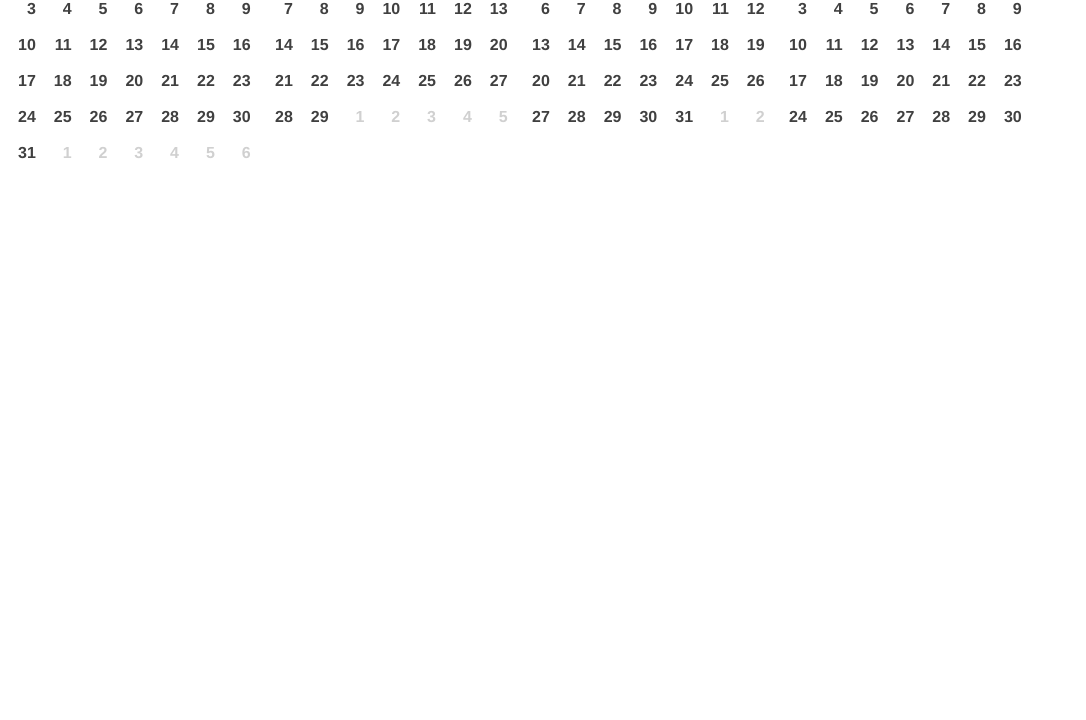
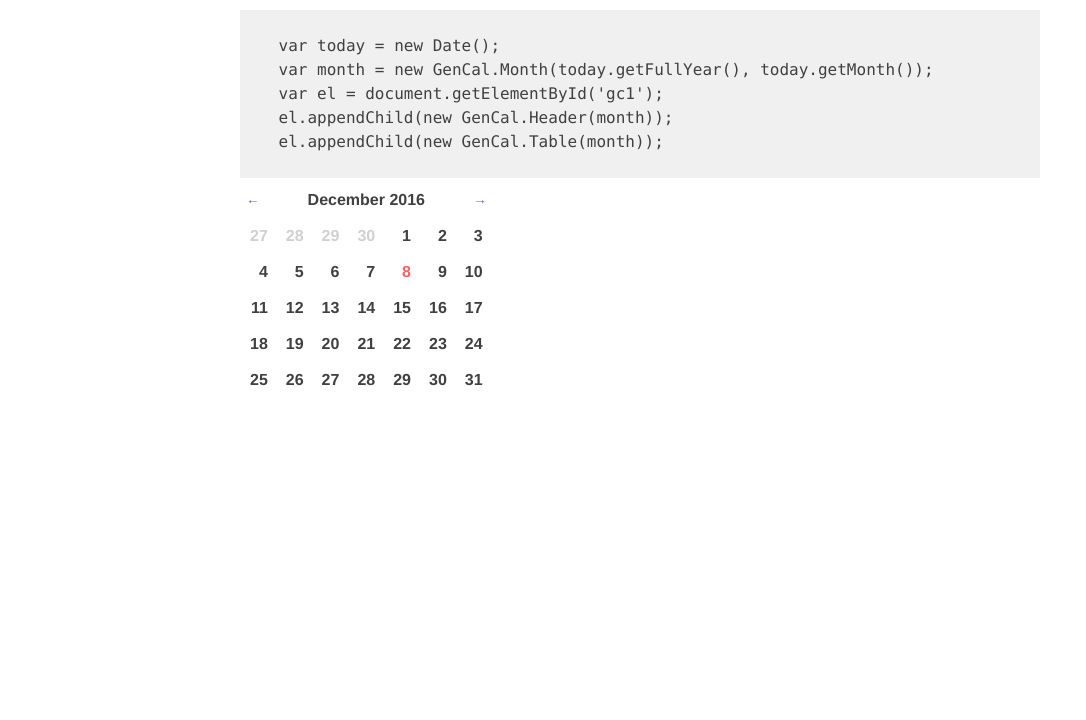
Before and after one commit to bblack/gencal, a website: page index.html in a window 1280 px wide. Shown: the part 80-800 px from the top of the page, without its empty margins (0-1086 px from the left). Drawn offline with Linux system fonts and the light colour scheme.

Commit message:
marginally improve index.html

```diff
--- a/index.html
+++ b/index.html
@@ -1,23 +1,26 @@
 <html>
 <head>
   <link rel='stylesheet' type='text/css' href='./style.css'>
+  <script type='text/javascript' src='index.js'></script>
 </head>
 <body>
-  <div class='gc'></div>
-  <div class='gc'></div>
-  <div class='gc'></div>
-  <div class='gc'></div>
-  <script type='text/javascript' src='index.js'></script>
-  <script type='text/javascript'>
-    var containers = document.getElementsByClassName('gc');
-    for (var i=0; i<containers.length; i++) {
-      var container = containers[i];
-      var month = new GenCal.Month(2016, i);
-      var table = new GenCal.Table(month);
-      var header = new GenCal.Header(month);
-      container.appendChild(header);
-      container.appendChild(table);
-    }
+  <h1>GenCal</h1>
+  <pre><code>
+    var today = new Date();
+    var month = new GenCal.Month(today.getFullYear(), today.getMonth());
+    var el = document.getElementById('gc1');
+    el.appendChild(new GenCal.Header(month));
+    el.appendChild(new GenCal.Table(month));
+  </code></pre>
+  <div id='gc1' class='gc'></div>
+  <script>
+    (function(){
+      var today = new Date();
+      var month = new GenCal.Month(today.getFullYear(), today.getMonth());
+      var el = document.getElementById('gc1');
+      el.appendChild(new GenCal.Header(month));
+      el.appendChild(new GenCal.Table(month));
+    })();
   </script>
 </body>
 </html>
--- a/style.css
+++ b/style.css
@@ -1,6 +1,15 @@
 body {
   font-family: 'helvetica neue', 'helvetica', 'sans-serif';
   color: #404040;
+  max-width: 800px;
+  margin: 1em auto;
+  padding: 1em;
+}
+code {
+  display: block;
+  line-height: 1.5em;
+  font-family: 'inconsolata', 'consolas', 'monospace';
+  background: #f0f0f0;
 }
 .gc {
   display: inline-block;
```
